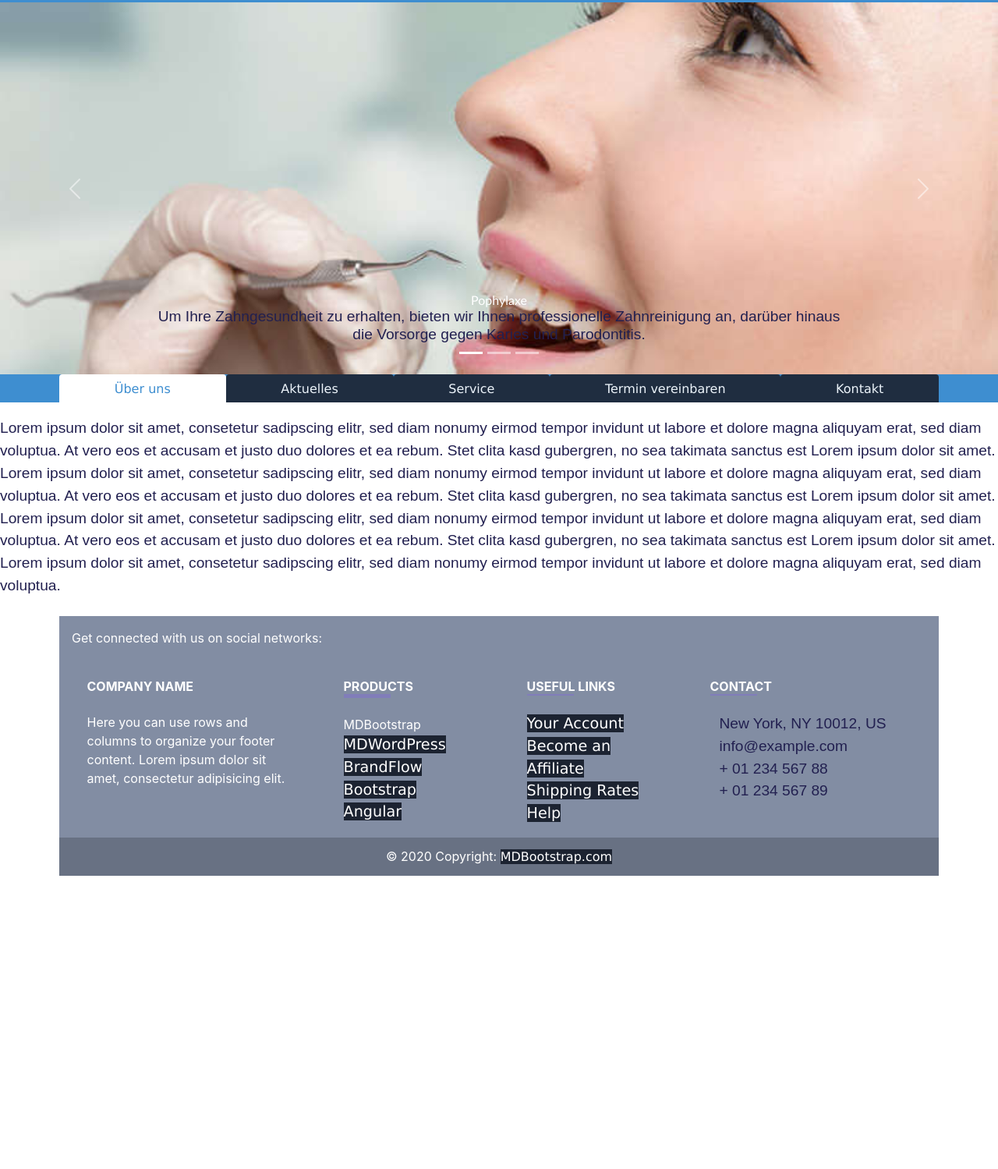
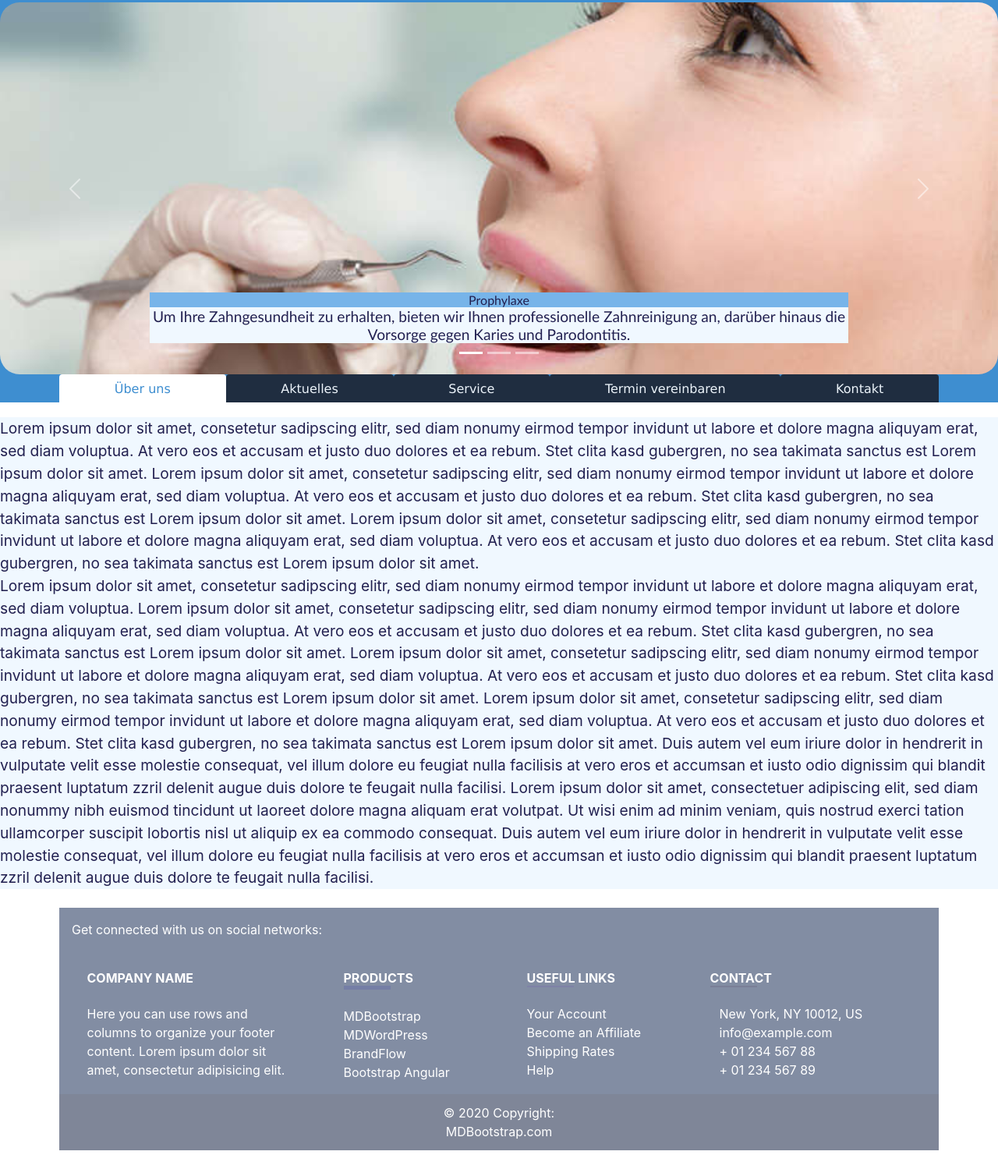
Before and after one commit to ShaamKarym/zahnarztpraxis, a plain HTML site: page index.html in a window 1280 px wide. Shown: the part 87-1586 px from the top of the page at 78% size. Before the commit the page ends 1234 px from the top, so only its background shows below. Drawn offline with nearby package versions, Linux system fonts and the light colour scheme.

Commit message:
4.version

```diff
--- a/index.html
+++ b/index.html
@@ -69,14 +69,14 @@
           <div class="carousel-item active">
             <img src="porph..jpg" class="d-block w-100">
             <div class="carousel-caption d-none d-md-block">
-              <h5>Pophylaxe</h5>
+              <h5>Prophylaxe</h5>
               <p>Um Ihre Zahngesundheit zu erhalten, bieten wir Ihnen professionelle Zahnreinigung an, darüber hinaus
                 die
                 Vorsorge gegen Karies und Parodontitis.</p>
             </div>
           </div>
           <div class="carousel-item">
-            <img src="implantante.webp" class="d-block w-100">
+            <img src="implantate.jpg" class="d-block w-100">
             <div class="carousel-caption d-none d-md-block">
               <h5>Dentale Implantologie</h5>
               <p>Mit Zahnimplantaten können fehlende Zähne perfekt ersetzt werden, da sie funktionell und ästhetisch der
@@ -84,7 +84,7 @@
             </div>
           </div>
           <div class="carousel-item">
-            <img src="wurzel.webp" class="d-block w-100">
+            <img src="wurzelkanalbehandlung.jpg" class="d-block w-100">
             <div class="carousel-caption d-none d-md-block">
               <h5>Wurzelbehandlung</h5>
               <p>Erhalten Sie Ihre natülichen Zähne.</p>
@@ -151,8 +151,12 @@
   <p>Lorem ipsum dolor sit amet, consetetur sadipscing elitr, sed diam nonumy eirmod tempor invidunt ut labore et dolore
     magna aliquyam erat, sed diam voluptua.
 
+    Lorem ipsum dolor sit amet, consetetur sadipscing elitr, sed diam nonumy eirmod tempor invidunt ut labore et dolore magna aliquyam erat, sed diam voluptua. At vero eos et accusam et justo duo dolores et ea rebum. Stet clita kasd gubergren, no sea takimata sanctus est Lorem ipsum dolor sit amet. Lorem ipsum dolor sit amet, consetetur sadipscing elitr, sed diam nonumy eirmod tempor invidunt ut labore et dolore magna aliquyam erat, sed diam voluptua. At vero eos et accusam et justo duo dolores et ea rebum. Stet clita kasd gubergren, no sea takimata sanctus est Lorem ipsum dolor sit amet. Lorem ipsum dolor sit amet, consetetur sadipscing elitr, sed diam nonumy eirmod tempor invidunt ut labore et dolore magna aliquyam erat, sed diam voluptua. At vero eos et accusam et justo duo dolores et ea rebum. Stet clita kasd gubergren, no sea takimata sanctus est Lorem ipsum dolor sit amet.
 
+    Duis autem vel eum iriure dolor in hendrerit in vulputate velit esse molestie consequat, vel illum dolore eu feugiat nulla facilisis at vero eros et accumsan et iusto odio dignissim qui blandit praesent luptatum zzril delenit augue duis dolore te feugait nulla facilisi. Lorem ipsum dolor sit amet, consectetuer adipiscing elit, sed diam nonummy nibh euismod tincidunt ut laoreet dolore magna aliquam erat volutpat.
 
+    Ut wisi enim ad minim veniam, quis nostrud exerci tation ullamcorper suscipit lobortis nisl ut aliquip ex ea commodo consequat. Duis autem vel eum iriure dolor in hendrerit in vulputate velit esse molestie consequat, vel illum dolore eu feugiat nulla facilisis at vero eros et accumsan et iusto odio dignissim qui blandit praesent luptatum zzril delenit augue duis dolore te feugait nulla facilisi.
+  </p>
 
   <div class="container my-5">
 
@@ -215,18 +219,18 @@
               <!-- Links -->
               <h6 class="text-uppercase fw-bold">Products</h6>
               <hr class="mb-4 mt-0 d-inline-block mx-auto"
-                style="width: 60px; background-color: #7c4dff; height: 5px" />
+                style="width: 60px; background-color: #4d50af; height: 5px" />
               <div>
                 <div href="#!" class="text-white">MDBootstrap</div>
               </div>
               <p>
-                <a href="#!" class="text-white">MDWordPress</a>
+                <div href="#!" class="text-white">MDWordPress</div>
               </p>
               <p>
-                <a href="#!" class="text-white">BrandFlow</a>
+                <div href="#!" class="text-white">BrandFlow</div>
               </p>
               <p>
-                <a href="#!" class="text-white">Bootstrap Angular</a>
+                <div href="#!" class="text-white">Bootstrap Angular</div>
               </p>
             </div>
             <!-- Grid column -->
@@ -236,18 +240,18 @@
               <!-- Links -->
               <h6 class="text-uppercase fw-bold">Useful links</h6>
               <hr class="mb-4 mt-0 d-inline-block mx-auto"
-                style="width: 60px; background-color: #7c4dff; height: 2px" />
+                style="width: 60px; background-color: #7661af; height: 2px" />
               <p>
-                <a href="#!" class="text-white">Your Account</a>
+                <div href="#!" class="text-white">Your Account</div>
               </p>
               <p>
-                <a href="#!" class="text-white">Become an Affiliate</a>
+                <div href="#!" class="text-white">Become an Affiliate</div>
               </p>
               <p>
-                <a href="#!" class="text-white">Shipping Rates</a>
+                <div href="#!" class="text-white">Shipping Rates</div>
               </p>
               <p>
-                <a href="#!" class="text-white">Help</a>
+                <div href="#!" class="text-white">Help</div>
               </p>
             </div>
             <!-- Grid column -->
@@ -257,11 +261,11 @@
               <!-- Links -->
               <h6 class="text-uppercase fw-bold">Contact</h6>
               <hr class="mb-4 mt-0 d-inline-block mx-auto"
-                style="width: 60px; background-color: #7c4dff; height: 2px" />
-              <p><i class="fas fa-home mr-3"></i> New York, NY 10012, US</p>
-              <p><i class="fas fa-envelope mr-3"></i> info@example.com</p>
-              <p><i class="fas fa-phone mr-3"></i> + 01 234 567 88</p>
-              <p><i class="fas fa-print mr-3"></i> + 01 234 567 89</p>
+                style="width: 60px; background-color: #5f5675; height: 2px" />
+              <div><i class="fas fa-home mr-3"></i> New York, NY 10012, US</div>
+              <div><i class="fas fa-envelope mr-3"></i> info@example.com</div>
+              <div><i class="fas fa-phone mr-3"></i> + 01 234 567 88</div>
+              <div><i class="fas fa-print mr-3"></i> + 01 234 567 89</div>
             </div>
             <!-- Grid column -->
           </div>
@@ -271,9 +275,9 @@
       <!-- Section: Links  -->
 
       <!-- Copyright -->
-      <div class="text-center p-3" style="background-color: rgba(0, 0, 0, 0.2)">
+      <div class="text-center p-3" style="background-color: rgba(116, 104, 104, 0.2)">
         © 2020 Copyright:
-        <a class="text-white" href="https://mdbootstrap.com/">MDBootstrap.com</a>
+        <div class="text-white" href="https://mdbootstrap.com/">MDBootstrap.com</div>
       </div>
       <!-- Copyright -->
     </footer>
@@ -282,7 +286,6 @@
   </div>
   <!-- End of .container -->
 
-
 </body>
 
 </html>
--- a/stylesheet.css
+++ b/stylesheet.css
@@ -15,11 +15,28 @@ a {
   font-family: Verdana, Geneva, Tahoma, sans-serif;
   background-color: #1c2331;
 
+
 }
 
 p {
   color: rgb(34, 32, 80);
-  font-family: Arial, Helvetica, sans-serif;
   font-size: larger;
+  background-color: aliceblue;
+
 
 }
+h5{
+  color: rgb(34, 32, 80);
+font-size: larger;
+background-color: rgb(119, 180, 233);
+font-weight: bold;
+}
+img{
+  border-radius: 25px ;
+  width: "50";
+
+}
+.carousel-captiond-noned-md-block{
+  max-width: fit-content;
+
+}
```
Also changed, not shown: implantate.jpg (added), wurzelbehandlung.jpg, wurzelkanalbehandlung.jpg (added).
